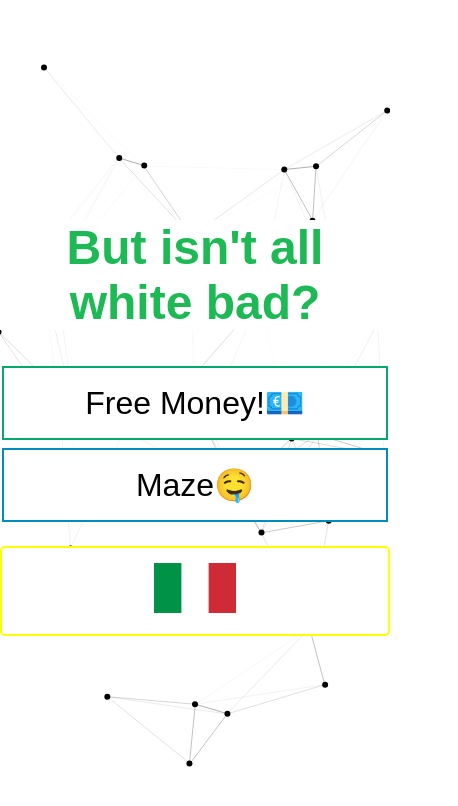
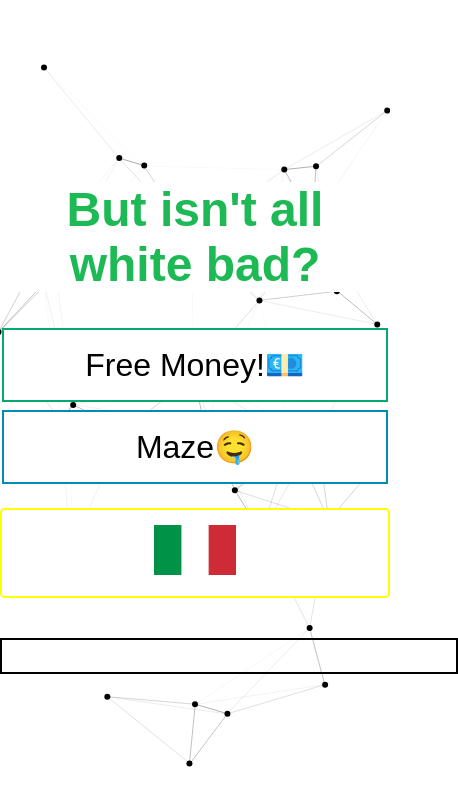
Before and after one commit to al3ksandr0s/al3ksandr0s.github.io, a plain HTML site: page index.html in a window 390 px wide. Shown: the whole page, 458 px wide, since content can reach past the window. Drawn offline with nearby package versions, Linux system fonts and the light colour scheme; no server answers.

Commit message:
Update index.html

```diff
--- a/index.html
+++ b/index.html
@@ -60,11 +60,24 @@
     flex-direction: column;
       }
 
-       #now-playing {
-        display: grid;
-        width: 100%;
-        text-align: center;
-     }
+     #now-playing {
+    display: flex;
+    flex-direction: column;
+    justify-content: center;
+    align-items: center;
+    width: 100%;
+    border: 2px solid #000000; /* Cambia il colore del bordo */
+    padding: 16px 32px;
+    text-align: center;
+    text-decoration: none;
+    font-size: 16px;
+    cursor: default; /* Rimuove l'interazione al passaggio del mouse */
+    margin: 20px auto; /* Centra il contenitore e aggiunge spazio sopra e sotto */
+}
+
+#now-playing:hover {
+    background-color: transparent; /* Non cambia colore al passaggio del mouse */
+}
 
       @media (max-width: 600px) {
       #now-playing {
```
